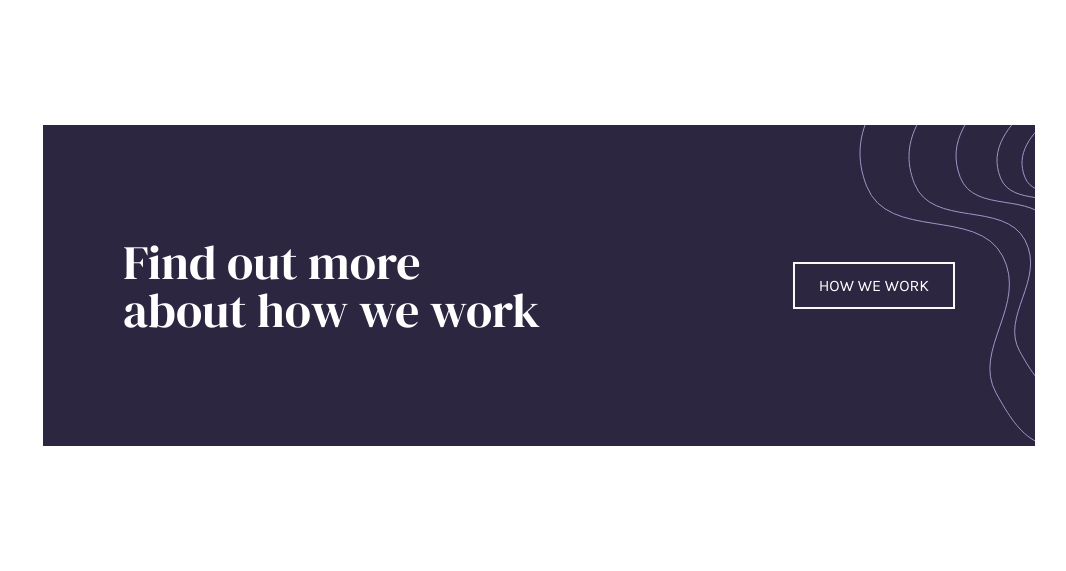
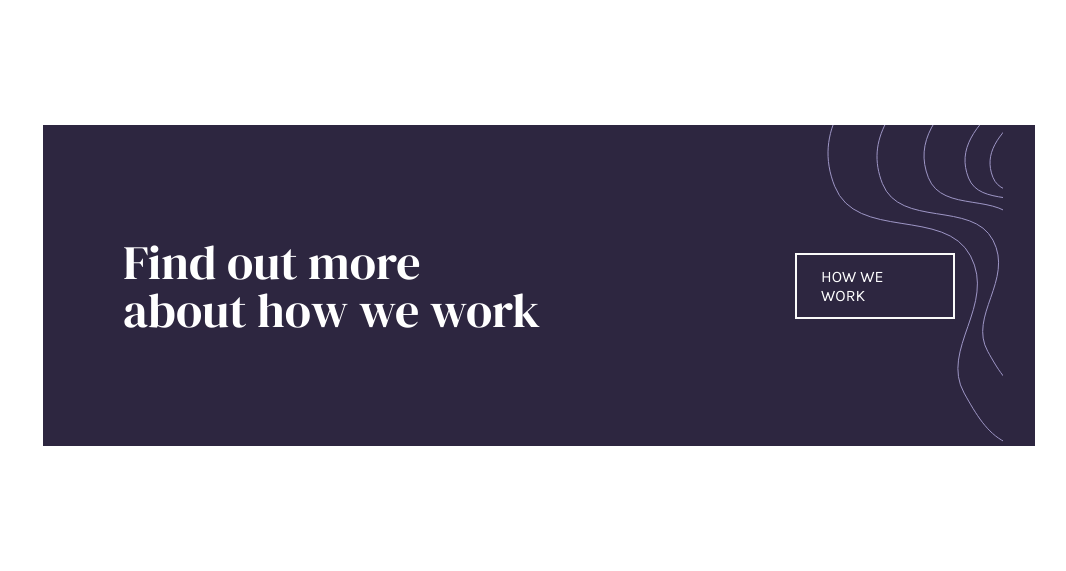
Before and after one commit to brittgalloway/InsureLanding, a website: page index.html in a window 1280 px wide. Shown: the part 1290-1861 px from the top of the page, without its empty margins (101-1167 px from the left). Drawn offline with Linux system fonts and the light colour scheme.

Commit message:
fix hr and find-work section responsiveness

```diff
--- a/styles.css
+++ b/styles.css
@@ -163,7 +163,7 @@ a.button {
     color: var(--dark-grayish-violet);
 }
 hr {
-    flex-basis: 50%;
+    width: 50%;
     color: var(--dark-volet);
     margin-block: 10rem 0;
     height: 0;
@@ -173,29 +173,29 @@ hr {
     grid-column: 1/2;
     background: var(--dark-violet);
     margin: 1.5rem;
-    padding: 1rem;
     display: grid;
     grid-template-columns: 100%;
     grid-template-rows: repeat(2, auto);
+    gap: 2rem;
+    padding-block: 1rem;
     color: #fff;
 }
 #find-more h2 {
     grid-row: 1/2;
     grid-column: 1/2;
     z-index: 1;
-    align-self: center;
+    align-self: end;
 }
 #find-more a {
     grid-row: 2/3;
     grid-column: 1/2;
-    height: fit-content;
     align-self: start;
 }
 #find-more .work {
-    grid-row: 1/2;
-    grid-column: 2/3;
+    grid-row: 1/3;
+    grid-column: 1/2;
     justify-self: end;
-    transform: none;
+    transform: translateY(-1rem);
 }
 a:hover,
 a:focus {
@@ -426,9 +426,15 @@ footer p {
     #find-more {
         grid-column: 1/3;
         margin: auto calc(10% + 1rem);
-        grid-template-columns: 75% 25%;
+        grid-template-columns: 3fr 1fr;
         grid-template-rows: 1fr;
         padding: 0;
+    }
+    #find-more .work {
+        grid-row: 1/2;
+        grid-column: 2/3;
+        justify-self: center;
+        transform: none;
     }
     #find-more h2 {
         grid-column: 1/2;
```
